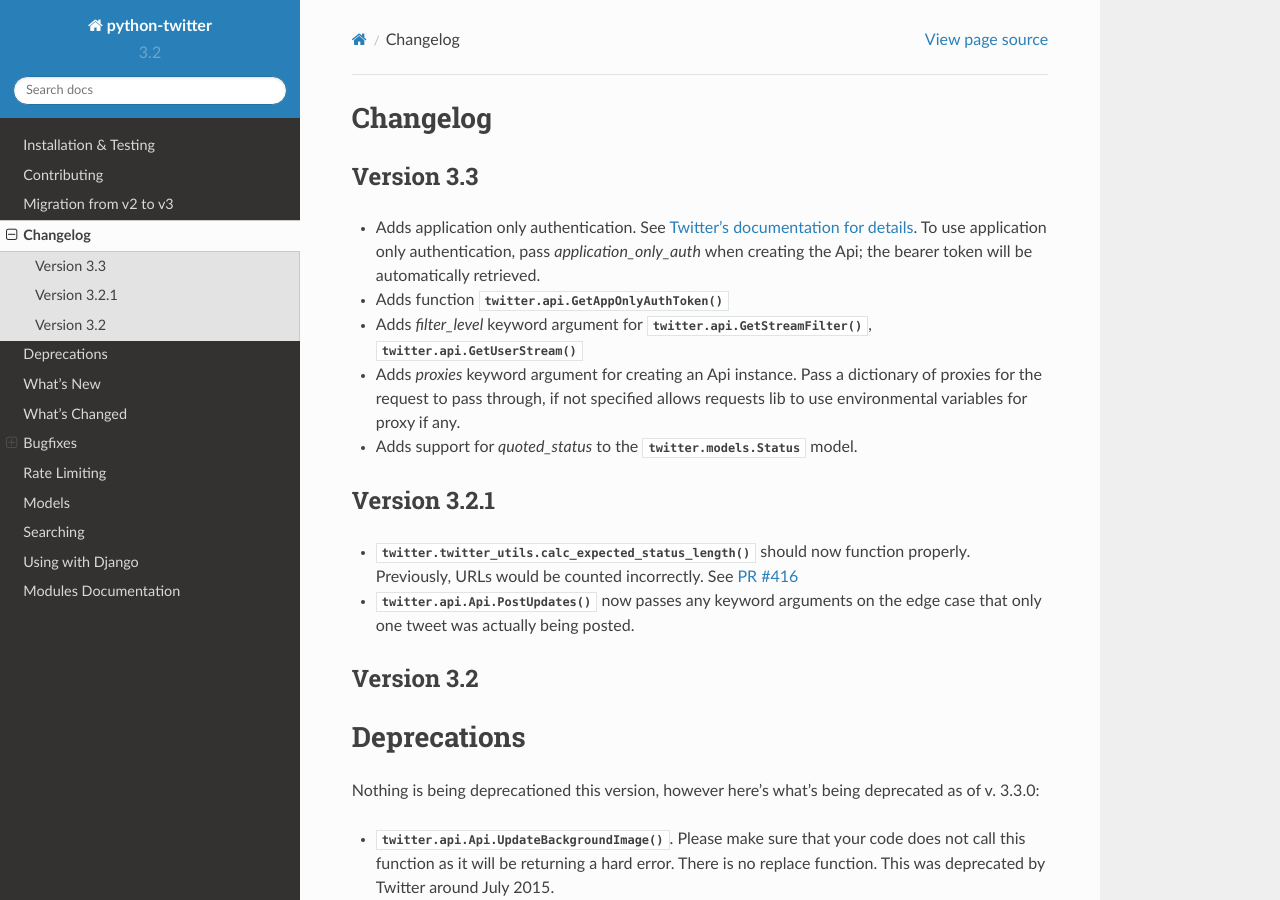
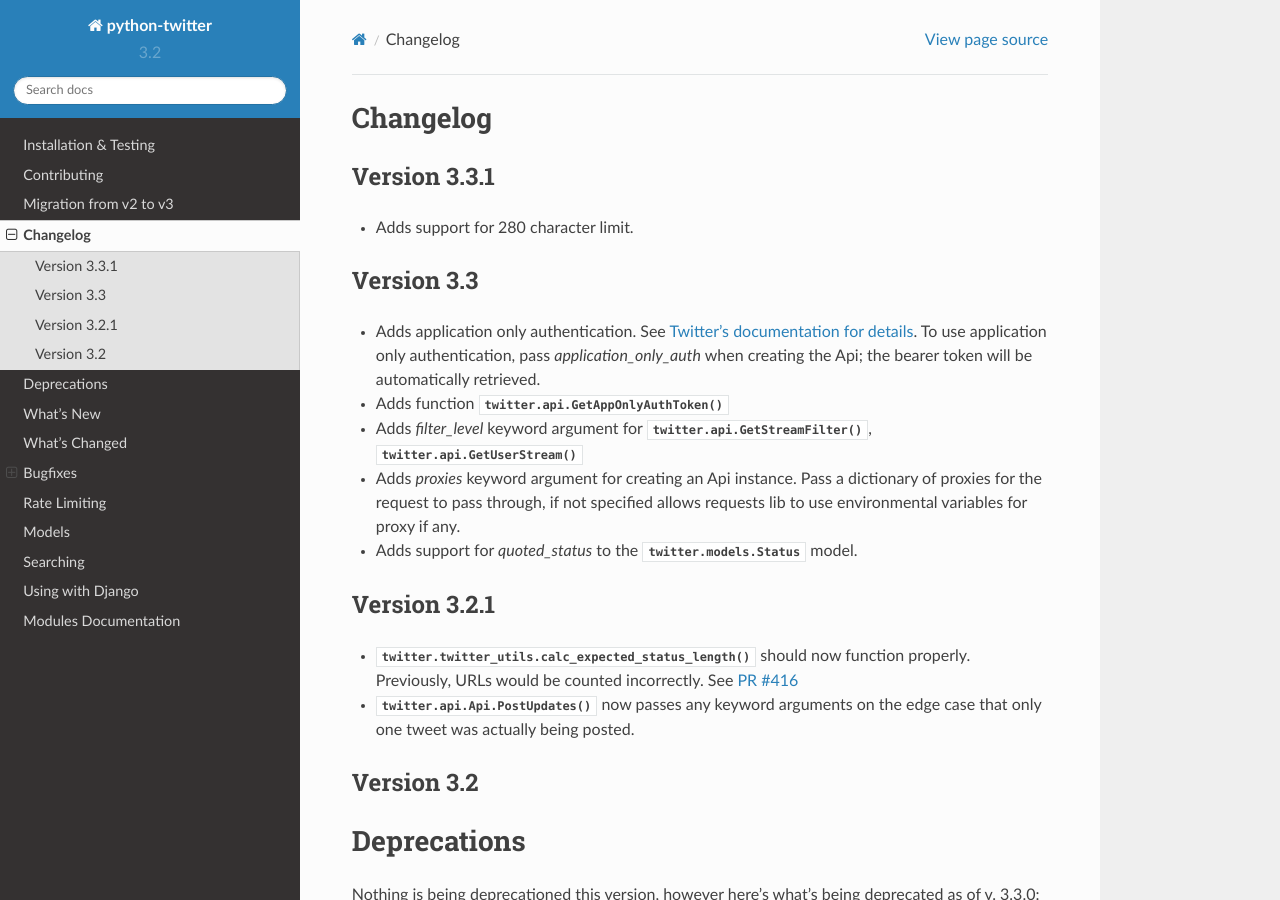
Before and after one commit to bear/python-twitter, a Sphinx documentation site: the page built from doc/changelog.rst, in a window 1280 px wide and 900 px high. Built offline with Sphinx 7.4.7 and the Read the Docs theme 2.0.0, drawn with Linux system fonts in a browser that asks for light colours; pages that are not in the unit, such as notebooks, are missing from menus.

Commit message:
Adds changes to changelog

```diff
--- a/doc/changelog.rst
+++ b/doc/changelog.rst
@@ -1,5 +1,10 @@
 Changelog
 ---------
+Version 3.3.1
+=============
+
+* Adds support for 280 character limit.
+
 
 Version 3.3
 =============
```
